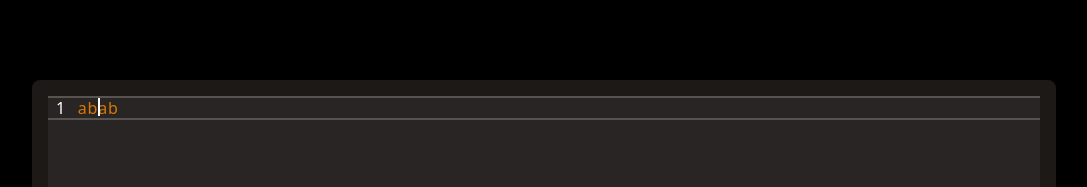
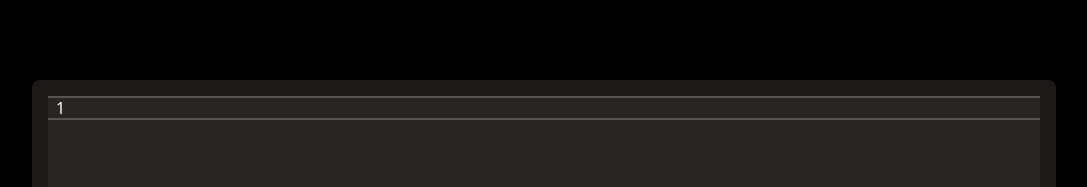
Before and after one commit to hakoom911/TextEditor, a React (Vite) app: page / in a window 1280 px wide. Shown: the top 187 px of the page, without its empty margins (96-1183 px from the left). Built offline with nearby package versions, Linux system fonts and the light colour scheme.

Commit message:
- remove the initial data in the text state

```diff
--- a/src/components/TextEditor.tsx
+++ b/src/components/TextEditor.tsx
@@ -9,7 +9,7 @@ import { useState } from "react";
 type Props = {};
 
 export default function TextEditor({}: Props) {
-  const [text, setText] = useState([["a", "b", "a", "b"]]);
+  const [text, setText] = useState([[""]]);
   const [cursor, setCursor] = useState({ row: 0, col: 2 });
 
   const insertCharacter = (char: string) => {
```
